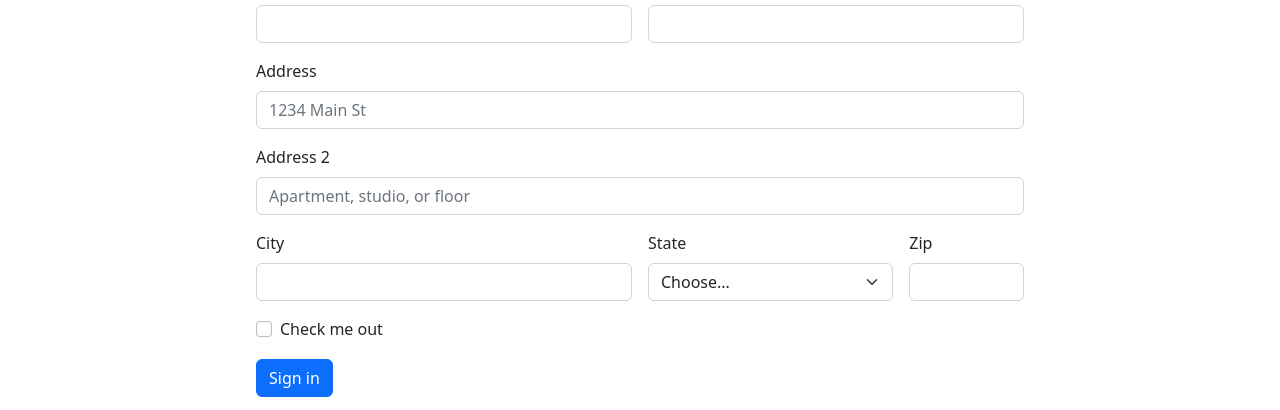
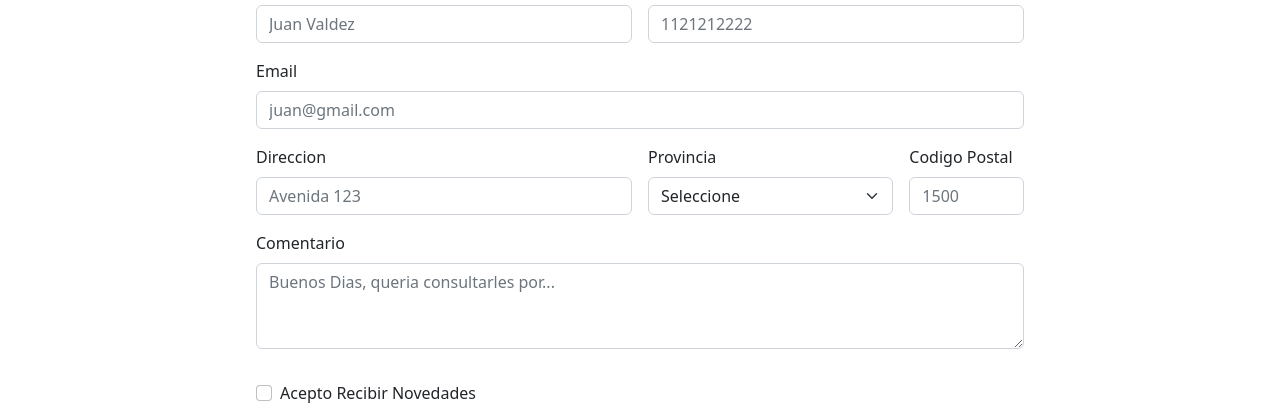
Before and after one commit to mferrizo/bootstrap-matias-ferrizo, a plain HTML site: page contacto.html in a window 1280 px wide. Shown: the part 199-609 px from the top of the page. Drawn offline with nearby package versions, Linux system fonts and the light colour scheme; a web font is replaced by a local one.

Commit message:
Terminando Formulario de Contacto

```diff
--- a/contacto.html
+++ b/contacto.html
@@ -67,49 +67,71 @@
         <h2>CONTACTANOS</h2>
         <form class="row g-3">
           <div class="col-md-6">
-            <label for="inputEmail4" class="form-label">Email</label>
-            <input type="email" class="form-control" id="inputEmail4">
+            <label for="text" class="form-label">Nombre Completo</label>
+            <input type="text" class="form-control" id="Nombre" placeholder="Juan Valdez" required>
           </div>
           <div class="col-md-6">
-            <label for="inputPassword4" class="form-label">Password</label>
-            <input type="password" class="form-control" id="inputPassword4">
+            <label for="number" class="form-label">Telefono</label>
+            <input type="number" class="form-control" id="Telefono" placeholder="1121212222" required>
           </div>
           <div class="col-12">
-            <label for="inputAddress" class="form-label">Address</label>
-            <input type="text" class="form-control" id="inputAddress" placeholder="1234 Main St">
-          </div>
-          <div class="col-12">
-            <label for="inputAddress2" class="form-label">Address 2</label>
-            <input type="text" class="form-control" id="inputAddress2" placeholder="Apartment, studio, or floor">
+            <label for="inputEmail4" class="form-label">Email</label>
+            <input type="inputEmail4" class="form-control" id="inputEmail4" placeholder="juan@gmail.com" required>
           </div>
           <div class="col-md-6">
-            <label for="inputCity" class="form-label">City</label>
-            <input type="text" class="form-control" id="inputCity">
+            <label for="inputCity" class="form-label">Direccion</label>
+            <input type="text" class="form-control" id="inputCity" placeholder="Avenida 123">
           </div>
           <div class="col-md-4">
-            <label for="inputState" class="form-label">State</label>
+            <label for="inputState" class="form-label">Provincia</label>
             <select id="inputState" class="form-select">
-              <option selected>Choose...</option>
-              <option>...</option>
+              <option selected>Seleccione</option>
+              <option>CABA</option>
+              <option>Buenos Aires</option>
+              <option>Catamarca</option>
+              <option>Chaco</option>
+              <option>Chubut</option>
+              <option>Cordoba</option>
+              <option>Corrientes</option>
+              <option>Entre Rios</option>
+              <option>Formosa</option>
+              <option>Jujuy</option>
+              <option>La Pampa</option>
+              <option>La Rioja</option>
+              <option>Mendoza</option>
+              <option>Misiones</option>
+              <option>Neuquen</option>
+              <option>Río Negro</option>
+              <option>Salta</option>
+              <option>San Juan</option>
+              <option>San Luis</option>
+              <option>Santa Cruz</option>
+              <option>Santa Fe</option>
+              <option>Santiago del Estero</option>
+              <option>Tierra del Fuego</option>
+              <option>Tucuman</option>
             </select>
           </div>
           <div class="col-md-2">
-            <label for="inputZip" class="form-label">Zip</label>
-            <input type="text" class="form-control" id="inputZip">
+            <label for="inputZip" class="form-label">Codigo Postal</label>
+            <input type="text" class="form-control" id="inputZip" placeholder="1500">
+          </div>
+          <div class="mb-3">
+            <label for="exampleFormControlTextarea1" class="form-label">Comentario</label>
+            <textarea class="form-control" id="Comentario" rows="3" placeholder="Buenos Dias, queria consultarles por..." required></textarea>
           </div>
           <div class="col-12">
             <div class="form-check">
               <input class="form-check-input" type="checkbox" id="gridCheck">
               <label class="form-check-label" for="gridCheck">
-                Check me out
+                Acepto Recibir Novedades
               </label>
             </div>
           </div>
           <div class="col-12">
-            <button type="submit" class="btn btn-primary">Sign in</button>
+            <button type="submit" class="btn btn-primary">Enviar</button>
           </div>
         </form>
-      </div>
     </main>
     <!-- Comienzo del Footer -->
     <footer class="bg-light text-center text-lg-start footer mt-3">
```
